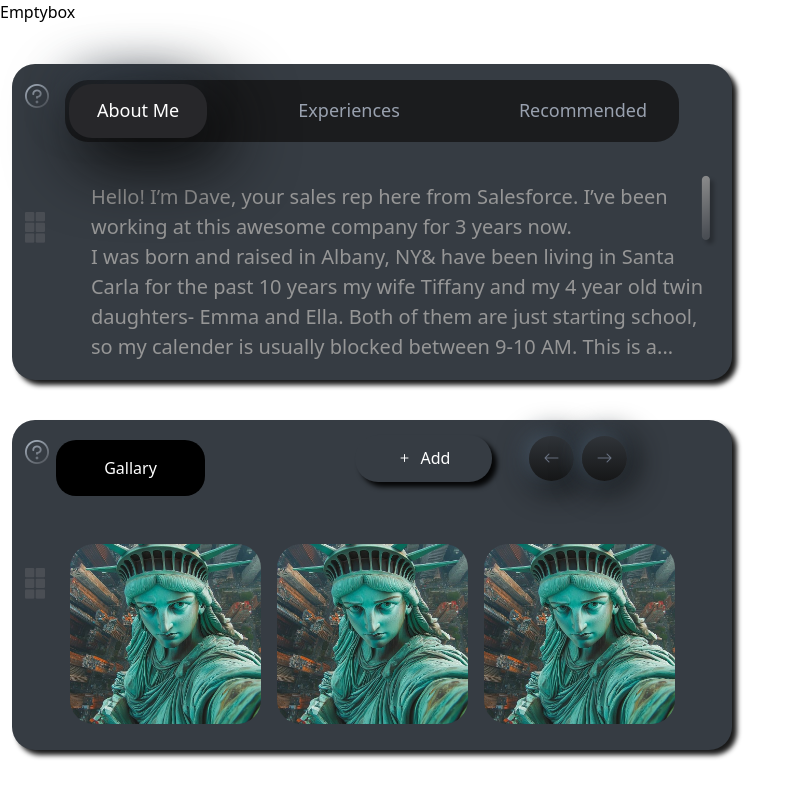
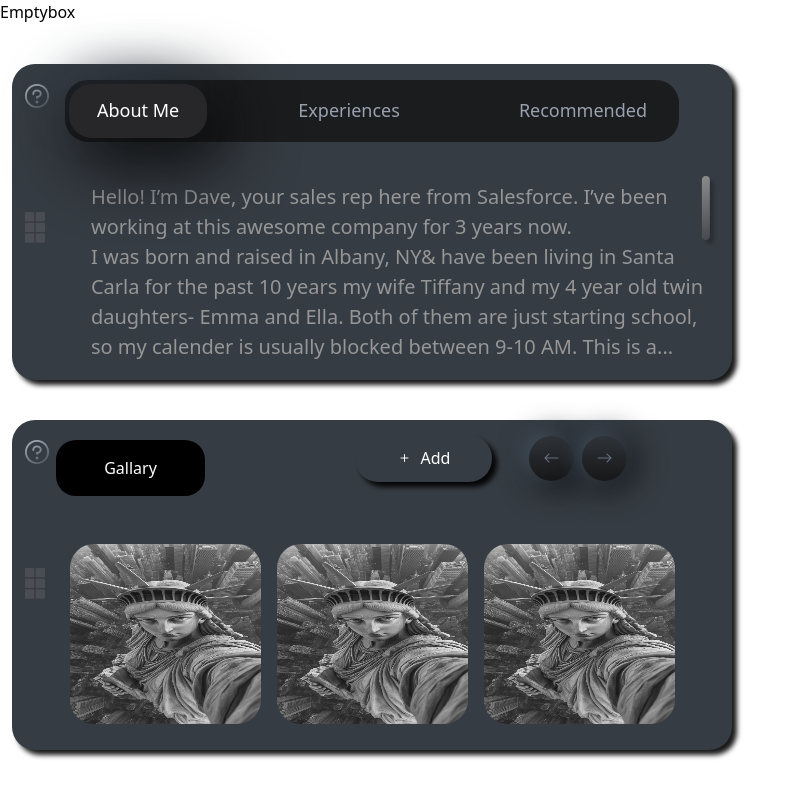
Before and after one commit to rahulgope45/Lunacal-assignment, a React (Vite) app: page / in a window 1280 px wide. Shown: the whole page, without its empty margins (0-803 px from the left). Built offline with nearby package versions, Linux system fonts and the light colour scheme.

Commit message:
Images getting scalled

```diff
--- a/src/component/Gallery.jsx
+++ b/src/component/Gallery.jsx
@@ -71,7 +71,7 @@ const addImage = () =>{
                 key={index}
                 src={src}
                 alt={`Gallary ${index}`}
-                className='w-[191px] h-[180px] rounded-[24px] object-cover  '
+                className='w-[191px] h-[180px] rounded-[24px] object-fill filter grayscale hover:grayscale-0 transition-transform duration-500 ease-in-out hover:scale-[1.05] hover:-rotate-2 hover:-translate-y-2'
                 />
               )
 
```
